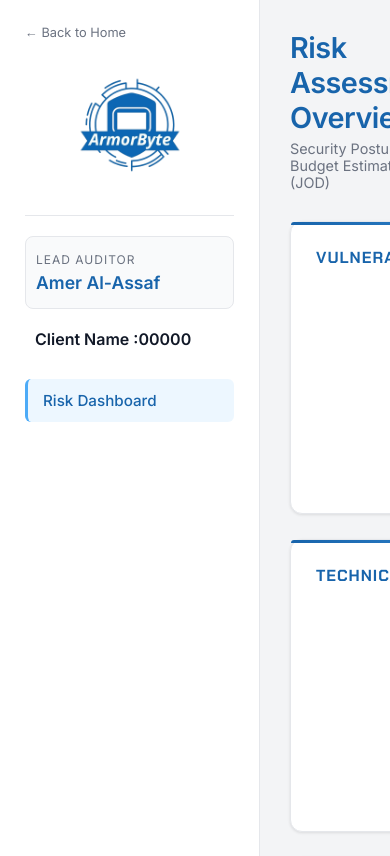
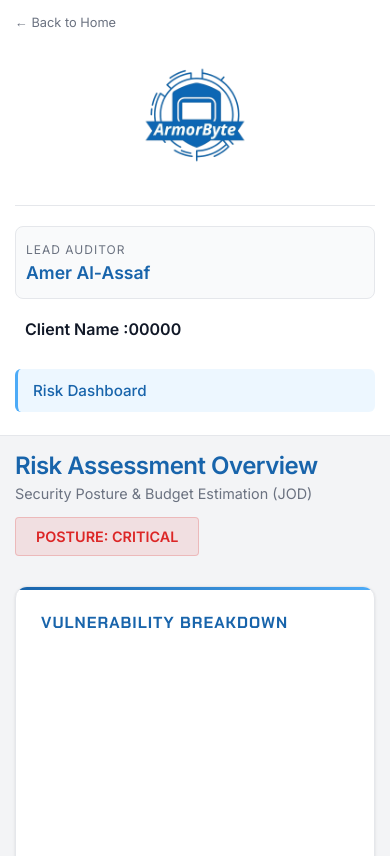
Before and after one commit to alassafaladwan19-hue/Armorbyte-profile, a plain HTML site: page report.html in a window 390 px wide. Shown: the top 856 px of the page. Drawn offline with nearby package versions, Linux system fonts and the light colour scheme; a script that the page names is missing.

Commit message:
report.html

```diff
--- a/report.html
+++ b/report.html
@@ -29,6 +29,10 @@
             --success: #059669;
         }
 
+        * {
+            box-sizing: border-box;
+        }
+
         body {
             font-family: 'Inter', sans-serif;
             background-color: var(--bg-body);
@@ -36,19 +40,22 @@
             color: var(--text-main);
         }
 
-        /* --- SIDEBAR --- */
+        /* --- LAYOUT GRID --- */
         .dashboard-container {
             display: grid;
+            /* Default Desktop Layout */
             grid-template-columns: 260px 1fr;
             min-height: 100vh;
         }
 
+        /* --- SIDEBAR --- */
         .sidebar {
             background-color: var(--bg-panel);
             border-right: 1px solid var(--border-color);
             padding: 25px;
             display: flex;
             flex-direction: column;
+            z-index: 10;
         }
 
         .brand-container {
@@ -72,7 +79,7 @@
             height: auto;
         }
 
-        /* User Profile Section - Upper Left */
+        /* User Profile Section */
         .user-profile {
             padding: 15px 10px;
             background-color: #f9fafb;
@@ -103,13 +110,19 @@
         }
 
         /* --- MAIN CONTENT --- */
-        .main-content { padding: 30px; overflow-y: auto; }
+        .main-content {
+            padding: 30px;
+            overflow-y: auto;
+            width: 100%;
+        }
 
         .header {
             display: flex;
             justify-content: space-between;
             align-items: center;
             margin-bottom: 30px;
+            flex-wrap: wrap; /* Allows wrapping on mobile */
+            gap: 15px;
         }
 
         h1 { margin: 0; font-weight: 700; font-size: 1.8rem; letter-spacing: -0.5px; color: var(--brand-shield); }
@@ -118,7 +131,8 @@
         /* --- CARDS & CHARTS GRID --- */
         .charts-grid {
             display: grid;
-            grid-template-columns: repeat(auto-fit, minmax(450px, 1fr));
+            /* Changed minmax to 300px to fit better on mobile */
+            grid-template-columns: repeat(auto-fit, minmax(300px, 1fr));
             gap: 25px;
             margin-bottom: 30px;
         }
@@ -130,6 +144,7 @@
             border: 1px solid var(--border-color);
             position: relative;
             box-shadow: 0 1px 3px rgba(0,0,0,0.1);
+            overflow: hidden; /* Ensures content doesn't spill */
         }
 
         /* Top accent line */
@@ -158,8 +173,10 @@
             background: var(--bg-panel);
             border-radius: 12px;
             border: 1px solid var(--border-color);
-            overflow: hidden;
             box-shadow: 0 1px 3px rgba(0,0,0,0.1);
+            /* CRITICAL FIX: Allows table to scroll internally on mobile */
+            overflow-x: auto;
+            -webkit-overflow-scrolling: touch;
         }
 
         .table-header {
@@ -169,9 +186,15 @@
             display: flex;
             justify-content: space-between;
             align-items: center;
+            min-width: 600px; /* Ensures header doesn't crush on scroll */
         }
 
-        table { width: 100%; border-collapse: collapse; }
+        table {
+            width: 100%;
+            border-collapse: collapse;
+            min-width: 800px; /* Forces table to keep shape and trigger scroll */
+        }
+
         th {
             background-color: #f3f4f6;
             color: var(--text-muted);
@@ -197,6 +220,7 @@
             font-size: 0.75rem;
             font-weight: 700;
             display: inline-block;
+            white-space: nowrap;
         }
         .bg-critical { background: rgba(220, 38, 38, 0.1); color: var(--danger); border: 1px solid rgba(220, 38, 38, 0.2); }
         .bg-high { background: rgba(217, 119, 6, 0.1); color: var(--warning); border: 1px solid rgba(217, 119, 6, 0.2); }
@@ -212,9 +236,41 @@
             font-size: 0.85rem;
             background: #f3f4f6;
             font-weight: 600;
+            white-space: nowrap;
         }
 
         .mermaid { background: transparent; }
+
+        /* --- MOBILE RESPONSIVENESS FIX --- */
+        @media screen and (max-width: 768px) {
+            .dashboard-container {
+                display: flex;
+                flex-direction: column; /* Stacks Sidebar on top of Content */
+            }
+
+            .sidebar {
+                border-right: none;
+                border-bottom: 1px solid var(--border-color);
+                padding: 15px;
+            }
+
+            .main-content {
+                padding: 15px;
+            }
+
+            .header {
+                flex-direction: column;
+                align-items: flex-start;
+            }
+
+            h1 {
+                font-size: 1.5rem;
+            }
+
+            .charts-grid {
+                grid-template-columns: 1fr; /* Single column for charts */
+            }
+        }
     </style>
 </head>
 <body>
@@ -299,6 +355,7 @@
                 <span style="font-family:'Chakra Petch'; font-size:0.9rem; color:var(--text-muted); font-weight:600;">5 Items</span>
             </div>
 
+            <div style="overflow-x: auto;">
                 <table>
                     <thead>
                         <tr>
@@ -376,6 +433,7 @@
                         </tr>
                     </tbody>
                 </table>
+            </div>
         </div>
     </div>
 </div>
```
Lines whose indentation alone changed are shown as unchanged.
